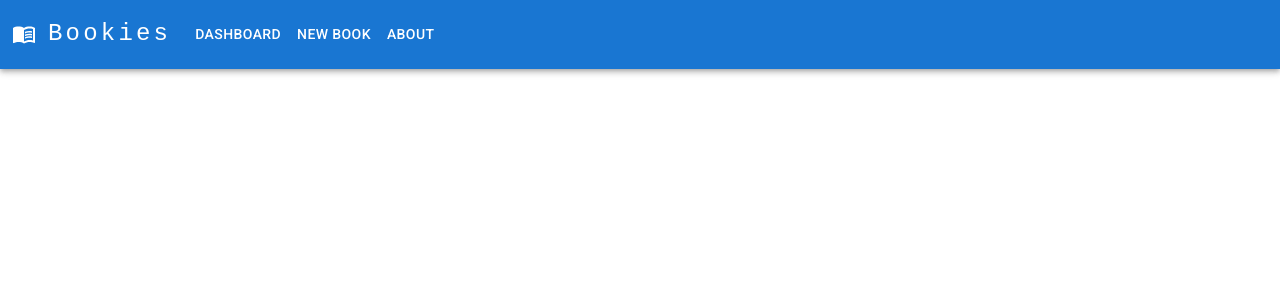
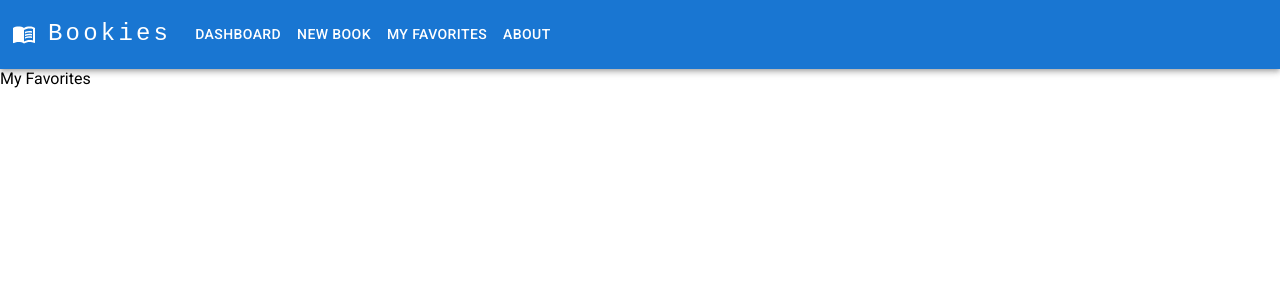
Before and after one commit to doraemonpup/mern-bookies, a React (Vite) app in the folder client/: page /favorites in a window 1280 px wide. Shown: the top 300 px of the page. Built offline with nearby package versions, Linux system fonts and the light colour scheme.

Commit message:
add a new Favorites page + add a new constant file

```diff
--- a/client/src/App.jsx
+++ b/client/src/App.jsx
@@ -2,6 +2,7 @@ import { BrowserRouter, Routes, Route } from 'react-router-dom';
 import MainAppBar from './components/MainAppBar';
 import Dashboard from './pages/Dashboard';
 import NewBook from './pages/NewBook';
+import Favorites from './pages/Favorites';
 import About from './pages/About';
 
 const App = () => {
@@ -12,6 +13,7 @@ const App = () => {
         <Routes>
           <Route path='/' element={<Dashboard />} exact />
           <Route path='/new-book' element={<NewBook />} />
+          <Route path='/favorites' element={<Favorites />} />
           <Route path='/about' element={<About />} />
         </Routes>
       </BrowserRouter>
--- a/client/src/components/MainAppBar.jsx
+++ b/client/src/components/MainAppBar.jsx
@@ -4,17 +4,11 @@ import IconButton from '@mui/material/IconButton';
 import MenuBookIcon from '@mui/icons-material/MenuBook';
 import Typography from '@mui/material/Typography';
 import Button from '@mui/material/Button';
+import { pages } from '../constants';
 
 const MainAppBar = () => {
-  const pages = [
-    { title: 'Dashboard', link: '/' },
-    { title: 'New Book', link: '/new-book' },
-    { title: 'About', link: '/about' },
-  ];
-  const buttonStyle = { my: 2, color: 'white', display: 'block' };
-
   return (
-    <AppBar position='static' sx={{ minWidth: '610px' }}>
+    <AppBar position='static' sx={{ minWidth: '600px' }}>
       <Toolbar disableGutters>
         <IconButton size='large' color='inherit' aria-label='icon' href='/'>
           <MenuBookIcon />
@@ -40,7 +34,11 @@ const MainAppBar = () => {
           Bookies
         </Typography>
         {pages.map(page => (
-          <Button key={page.title} sx={buttonStyle} href={page.link}>
+          <Button
+            key={page.title}
+            href={page.link}
+            sx={{ my: 2, color: 'white', display: 'block' }}
+          >
             {page.title}
           </Button>
         ))}
--- /dev/null
+++ b/client/src/constants.js
@@ -0,0 +1,6 @@
+export const pages = [
+  { title: 'Dashboard', link: '/' },
+  { title: 'New Book', link: '/new-book' },
+  { title: 'My Favorites', link: '/favorites' },
+  { title: 'About', link: '/about' },
+];
--- /dev/null
+++ b/client/src/pages/Favorites.jsx
@@ -0,0 +1,5 @@
+const Favorites = () => {
+  return <div>My Favorites</div>;
+};
+
+export default Favorites;
```
